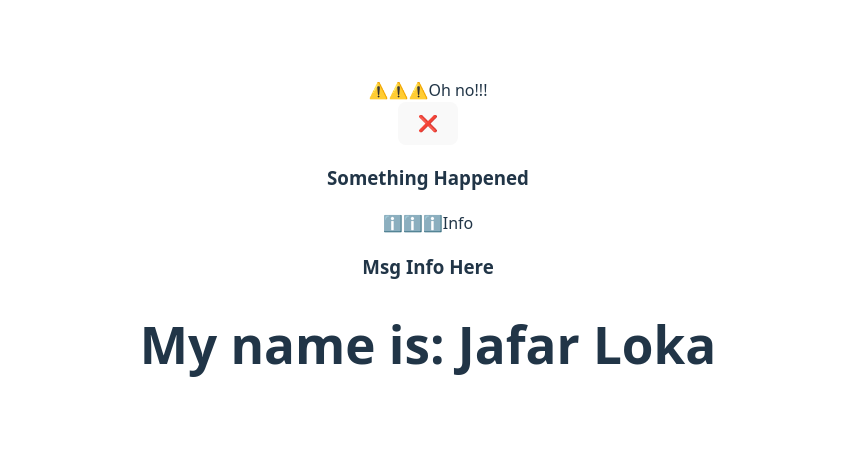
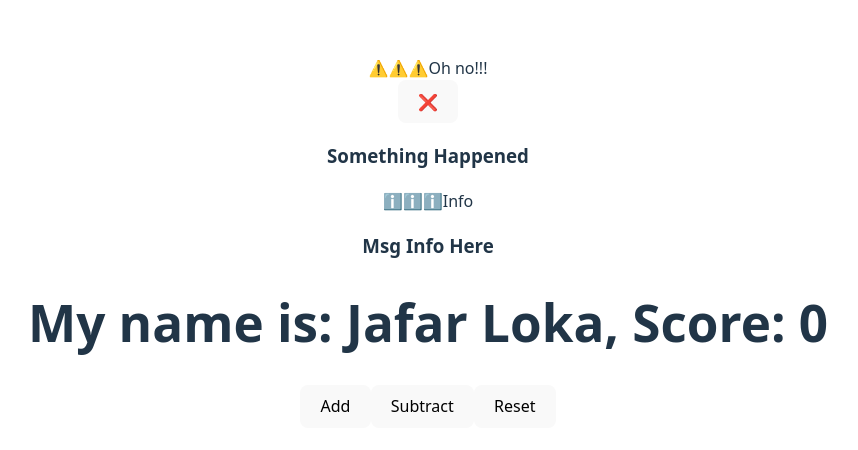
Before and after one commit to gaaferHajji2/j-l-test-react, a React (Vite) app in the folder React-19-samples/: page / in a window 1280 px wide. Shown: the part 158-608 px from the top of the page, without its empty margins (212-1070 px from the left). Built offline with nearby package versions, Linux system fonts and the light colour scheme.

Commit message:
fix a bug about adding name as dependency, and add score state

```diff
--- a/React-19-samples/src/components/PersonScore.tsx
+++ b/React-19-samples/src/components/PersonScore.tsx
@@ -4,6 +4,7 @@ import { getPerson } from "../utils/Person";
 export function PersonScore () {
 
     const [name, SetName] = useState<string>("");
+    const [score, setScore] = useState<number>(0)
 
     useEffect(() =>  {
         getPerson().then(person => {
@@ -21,9 +22,30 @@ export function PersonScore () {
         return () => SetName("")
     }, [])
 
+    function addToScore() {
+        setScore((prev) => prev + 1);
+    }
+
+    function subtractFromScore() {
+        if(score!=0) {
+            setScore((prev) => prev-1);
+        }
+    }
+
+    function resetScore() {
+        setScore(0);
+    }
+
     if(name == "") {
         return <h1>Loading name...</h1>
     }
 
-    return (<h1>My name is: {name}</h1>);
+
+
+    return (<div>
+        <h1>My name is: {name}, Score: {score}</h1>
+        <button onClick={() => addToScore()}>Add</button>
+        <button onClick={() => subtractFromScore() }>Subtract</button>
+        <button onClick={() => resetScore() }>Reset</button>
+    </div>);
 }
```
